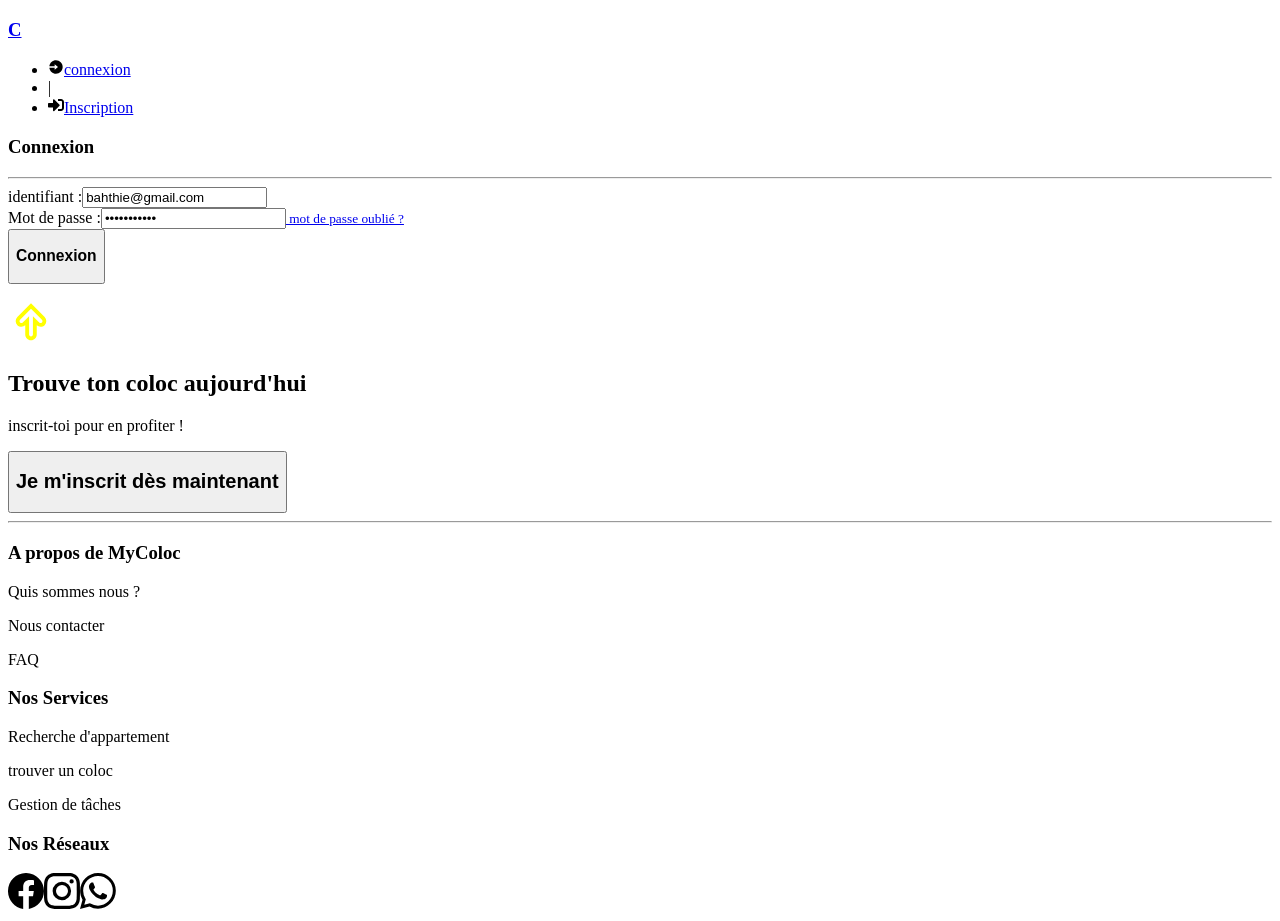
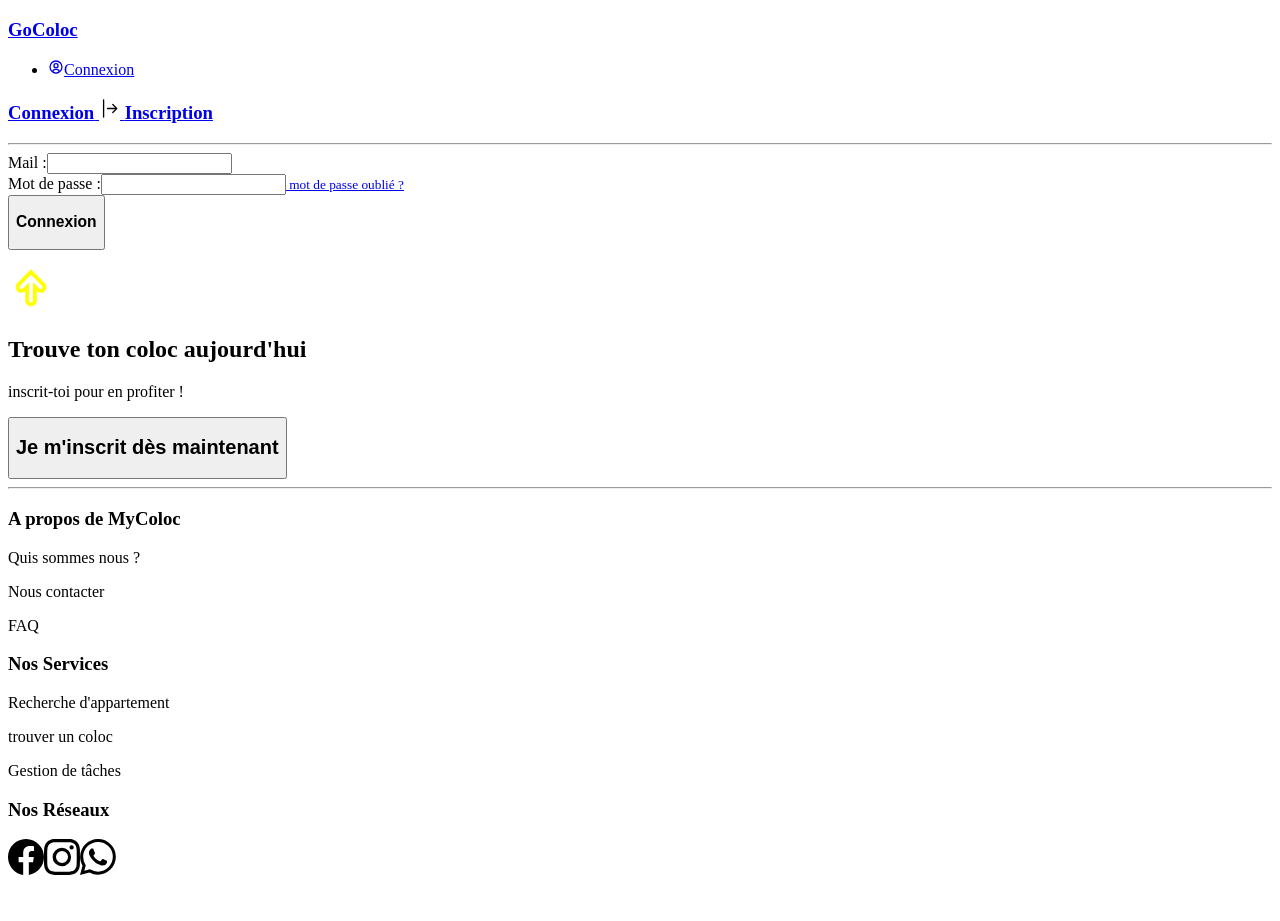
Before and after one commit to thierno99/projet-colocation, a React (Create React App) app in the folder front/: page /app/signin in a window 1280 px wide. After the commit the page ends 887 px from the top, so only its background shows below. Built offline with nearby package versions, Linux system fonts and the light colour scheme; the HTML template or start-up script is replaced by a standard one.

Commit message:
Update front

```diff
--- a/front/public/index.html
+++ b/front/public/index.html
@@ -24,7 +24,7 @@
       work correctly both with client-side routing and a non-root public URL.
       Learn how to configure a non-root public URL by running `npm run build`.
     -->
-    <title>React App</title>
+    <title>GoColoc</title>
   </head>
   <body>
     <noscript>You need to enable JavaScript to run this app.</noscript>
--- a/front/src/components/shared/header/Header.tsx
+++ b/front/src/components/shared/header/Header.tsx
@@ -1,9 +1,9 @@
 import React from 'react';
 import { Link, useNavigate } from 'react-router-dom';
 
-import { FaSignInAlt } from 'react-icons/fa';
-import { RiLoginCircleFill, RiLogoutBoxRLine } from 'react-icons/ri';
+import { RiLogoutBoxRLine } from 'react-icons/ri';
 import AccountServices from '../../../services/account.service';
+import { BiUserCircle } from 'react-icons/bi';
 
 
 const Navigation = () => {
@@ -29,22 +29,12 @@ const Navigation = () => {
                     :
                     <>
                         <li className='px-half flex center pointer'>
-                            <RiLoginCircleFill/>
                             <Link
                                 to={'/app/signin'}
-                                className='px-px text-light text-center'
-                            >
-                                connexion
-                            </Link>
-                        </li>
-                        <li>
-                            |
-                        </li>
-
-                        <li className='px-half flex center text-center pointer'>
-                            <FaSignInAlt/>
-                            <Link className='px-px text-light text-center' to={'/app/register'}>
-                                Inscription
+                                className='px-px text-light text-center flex center'
+                                >
+                                <BiUserCircle/>
+                                <span className="px-px pb-px">Connexion</span>
                             </Link>
                         </li>
                     </>
@@ -58,22 +48,14 @@ const Navigation = () => {
 const Header = () => {
     return(
         <div className='text-light p-1'>
-            <div
-                className='flex row space-between'
-            >
-                {/* <div className='logo pointer'>
-                    ColocNow
-                </div> */}
-
+            <div className='flex row space-between'>
                 <h3 className='pointer'>
                     <Link
                         className='text-light'
-                        to={'/app'}>C
+                        to={'/app'}>GoColoc
                     </Link>
                 </h3>
-
                 <Navigation/>
-
             </div>
         </div>
     );
--- a/front/src/components/users/login.tsx
+++ b/front/src/components/users/login.tsx
@@ -1,5 +1,6 @@
 import React, { ChangeEvent, FormEvent, useState } from 'react';
 import { Link, useNavigate } from 'react-router-dom';
+import { BsArrowBarRight } from 'react-icons/bs';
 
 import AccountServices from '../../services/account.service';
 import { goUp } from '../../_utils/functions/functions';
@@ -8,8 +9,8 @@ function Login() {
     goUp();
     const navigate = useNavigate();
     const [credentials, setCredentials] = useState({
-        email: 'bahthie@gmail.com',
-        password: 'RoronoaZoro',
+        email: 'mail@gmail.com',
+        password: 'password',
     })
 
     const handleInputChange = (e: ChangeEvent<HTMLInputElement>) => {
@@ -38,7 +39,11 @@ function Login() {
         <div className='container m-1 my-3'>
             <div className='flex column center'>
                 <div className='border-1 w-full xs-width border-gray br-1'>
-                    <h3 className='p-1 bg-light-blue br-t-1'> Connexion </h3>
+                    <h3 className='p-1 bg-light-blue br-t-1 text-center flex center'>
+                        <Link to={'/app/signin'}> <span className="">Connexion</span> </Link>
+                            <BsArrowBarRight className="mx-2" fontSize={21} color={'black'}/>
+                        <Link to={'/app/register'}> <span className="">Inscription</span> </Link>
+                    </h3>
                     <hr />
                     <form
                         className='flex column m-1 p-1'
@@ -46,9 +51,9 @@ function Login() {
                     >
 
                         <div className='my-half flex column'>
-                            <label htmlFor='email'>identifiant :</label>
+                            <label htmlFor='email'>Mail :</label>
                             <input
-                                type='text' id='email' className='p-half mt-1 br-half' value={credentials.email} name='email'
+                                type='text' id='email' className='p-half mt-1 br-half' name='email'
                                 onChange={(e) =>handleInputChange(e)}
                             />
                         </div>
@@ -56,7 +61,7 @@ function Login() {
                         <div className='my-half flex column'>
                             <label htmlFor='password'>Mot de passe :</label>
                             <>
-                                <input type='password' id='password' className='p-half mt-1 br-half' value={credentials.password} name='password'
+                                <input type='password' id='password' className='p-half mt-1 br-half' name='password'
                                     onChange={(e) =>handleInputChange(e)}
                                 />
                                 <small className='text-center mt-1'>
--- a/front/src/components/users/register.tsx
+++ b/front/src/components/users/register.tsx
@@ -1,4 +1,6 @@
 import React from 'react';
+import { BsArrowBarLeft, BsArrowBarRight } from 'react-icons/bs';
+import { Link } from 'react-router-dom';
 import { goUp } from '../../_utils/functions/functions';
 import ShardForm, { ShardFormProps } from '../shared/forms/sharedForm';
 
@@ -9,8 +11,9 @@ function Register() {
         button: {name: 'Je m\'inscrit', link: ''},
         fields: [
             {
-                label: <label htmlFor='firstname'>nom :</label>,
+                label: <label htmlFor='firstname'>Nom :</label>,
                 field: <input type='text' id='firstname' className='p-half mt-1 br-half'/>
+
             },
             {
                 label: <label htmlFor='lastname'>prenom :</label>,
@@ -49,7 +52,11 @@ function Register() {
         <div className='container m-1 my-3'>
             <div className='flex column center'>
                 <div className='border-1 w-full xs-width border-gray br-1'>
-                    <h3 className='p-1 bg-light-blue br-t-1'> Je m'inscrit </h3>
+                <h3 className='p-1 bg-light-blue br-t-1 text-center flex center'>
+                        <Link to={'/app/signin'}> <span className="">Connexion</span> </Link>
+                            <BsArrowBarLeft className="mx-2" fontSize={21} color={'black'}/>
+                        <Link to={'/app/register'}> <span className="">Inscription</span> </Link>
+                    </h3>
                     <hr />
                     <ShardForm button={fields.button} fields={fields.fields} />
                 </div>
--- a/front/src/styles/home.css
+++ b/front/src/styles/home.css
@@ -6,7 +6,7 @@
 .banner-container{
     /* background-color: #eceef9; */
     background-color: #e7faff;
-    min-height: 60vh;
+    min-height: 0vh;
 }
 
 .banner-input>div> button,
--- a/front/src/styles/index.css
+++ b/front/src/styles/index.css
@@ -5,8 +5,8 @@
   font-family: system-ui, '-apple-system', 'BlinkMacSystemFont', 'Segoe UI', 'Roboto', 'Oxygen', 'Ubuntu', 'Cantarell', 'Open Sans', 'Helvetica Neue', sans-serif;
 }
 body {
-  padding: .5rem;
-  max-width: 1500px;
+  /* padding: .5rem; */
+  /* max-width: 1500px; */
   margin: 0 auto;
   color: #514f4f;
 }
@@ -85,6 +85,11 @@ li{
   padding-left: 3px;
   padding-right: 3px;
 }
+
+.pb-px{
+  padding-bottom: 3px;
+}
+
 .pl-half,
 .px-half{
   padding-left: .5rem;
@@ -166,6 +171,16 @@ li{
 .mr-1,
 .mx-1 {
   margin-right: 1rem;
+}
+
+.ml-2,
+.mx-2{
+  margin-left: 2rem;
+}
+
+.mr-2,
+.mx-2 {
+  margin-right: 2rem;
 }
 
 .mt-1,
```
